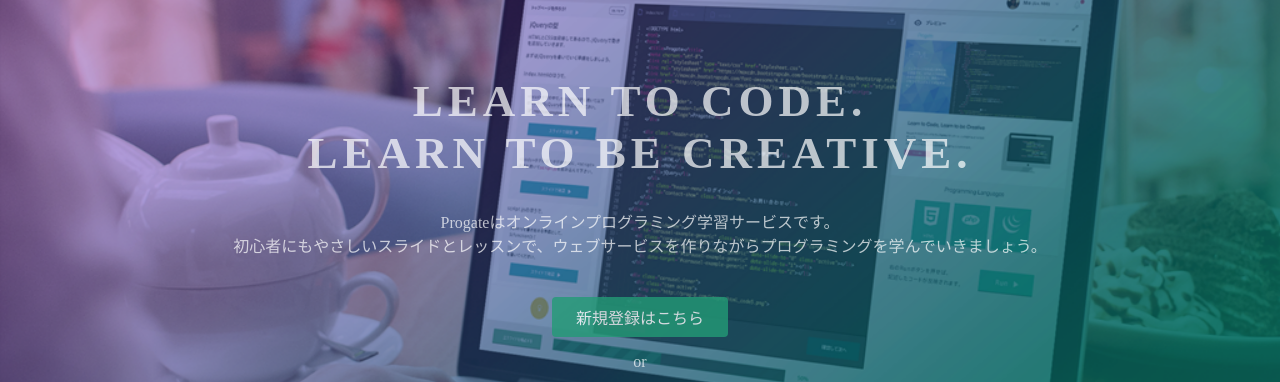
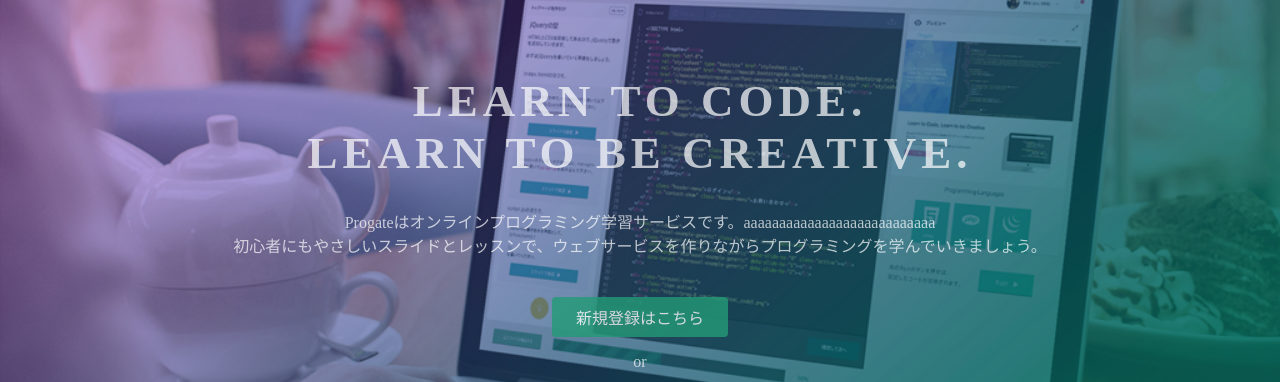
Before and after one commit to yoichi-design/yoichi-design.github.io, a plain HTML site: page index.html in a window 1280 px wide. Shown: the part 135-517 px from the top of the page. Drawn offline with Linux system fonts and the light colour scheme.

Commit message:
Update index.html

```diff
--- a/index.html
+++ b/index.html
@@ -24,7 +24,7 @@
   <div class="top-wrapper">
     <div class="container">
       <h1>LEARN TO CODE.<br>LEARN TO BE CREATIVE.</h1>
-      <p>Progateはオンラインプログラミング学習サービスです。<br>初心者にもやさしいスライドとレッスンで、ウェブサービスを作りながらプログラミングを学んでいきましょう。</p>
+      <p>Progateはオンラインプログラミング学習サービスです。aaaaaaaaaaaaaaaaaaaaaaaaaaa<br>初心者にもやさしいスライドとレッスンで、ウェブサービスを作りながらプログラミングを学んでいきましょう。</p>
       <div class="btn-wrapper">
         <a href="#" class="btn signup">新規登録はこちら</a>
         <p>or</p>
```
